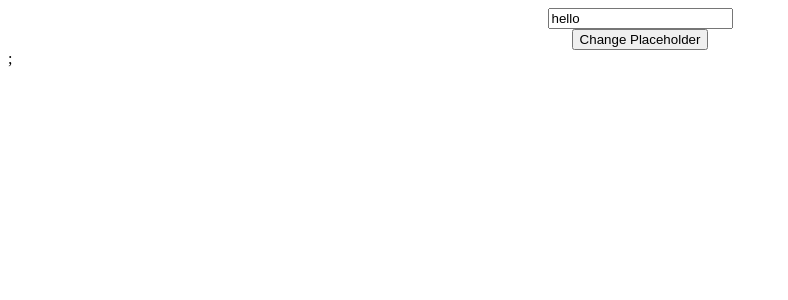
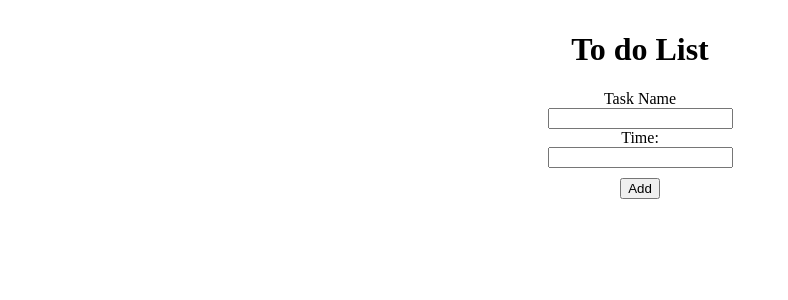
Before and after one commit to BYUMVUHOREAimable/React-course-tutorial, a React (Create React App) app: page / in a window 1280 px wide. Shown: the top 300 px of the page, without its empty margins (0-788 px from the left). Built offline with nearby package versions, Linux system fonts and the light colour scheme.

Commit message:
Adding To do list which has two files which are Task and ToDoList file

```diff
--- a/src/App.css
+++ b/src/App.css
@@ -1,9 +1,20 @@
-.ternaryOperator, .TheUseOfEffect, .TheUseOfRef{
+.ternaryOperator, .TheUseOfEffect, .TheUseOfRef, .todolist, .add{
   display: flex;
     align-items: center;
     justify-content: center;
     flex-direction: column;
+    margin-top: 10px;
 
+}
+
+/* todolist in task file */
+.task{
+  margin: 10px auto 0 auto;
+  font-size: 10px;
+  width: 300px;
+  height: 100px;
+  border: 1px solid black;
+  text-align: center;
 }
 
 .btnOfName{
--- a/src/App.js
+++ b/src/App.js
@@ -4,15 +4,21 @@
 //import "./App.css";
 //import TernaryOperator from "./Components/TernaryOperator";
 
+//import Task from "./Components/Task";
+import ToDoList from "./Components/ToDoList";
+
 //import TheUseOfEffect from "./Components/TheUseOfEffect";
 
-import TheUseOfRef from "./Components/TheUseOfRef";
+//import TheUseOfRef from "./Components/TheUseOfRef";
 
 function App() {
   return (
     <div className="App">
 
-      <TheUseOfRef />;
+      <ToDoList />
+
+
+      {/*<TheUseOfRef />*/}
 
       {/*
     <TheUseOfEffect />
--- /dev/null
+++ b/src/Components/Task.js
@@ -0,0 +1,12 @@
+import React from 'react'
+import "../App.css"
+
+export default function Task({taskName, time}) {
+  return (
+    <div className="task">
+      <h1>TaskName: {taskName}</h1>
+      <h1>Time To Complete: {time}</h1>
+
+    </div>
+  )
+}
--- /dev/null
+++ b/src/Components/ToDoList.js
@@ -0,0 +1,39 @@
+import React, { useState } from 'react';
+import "../App.css";
+import Task from './Task';
+
+export default function ToDoList() {
+  const [taskName, setTaskName] = useState("")
+  const [time, setTime] = useState("")
+  const [taskList, setTaskList] = useState([])
+
+  const addTask = () => {
+    setTaskList([...taskList, { task: taskName, time: time }]);
+    setTaskName("")
+    setTime("")
+
+
+  }
+
+  return (
+    <div className="todolist">
+      <h1>To do List</h1>
+      <label>Task Name</label>
+      <input type="text" id="task" onChange={(e) => {
+        setTaskName(e.target.value)
+      }} />
+
+      <label>Time: </label>
+      <input type="text" id="time" onChange={(e) => {
+        setTime(e.target.value)
+      }} />
+
+      <button className="add" onClick={addTask} >Add</button>
+
+      {taskList.map((task, key) => {
+        return <Task taskName={task.task} time={task.time} key={key}/>;
+      })}
+
+    </div>
+  );
+}
```
